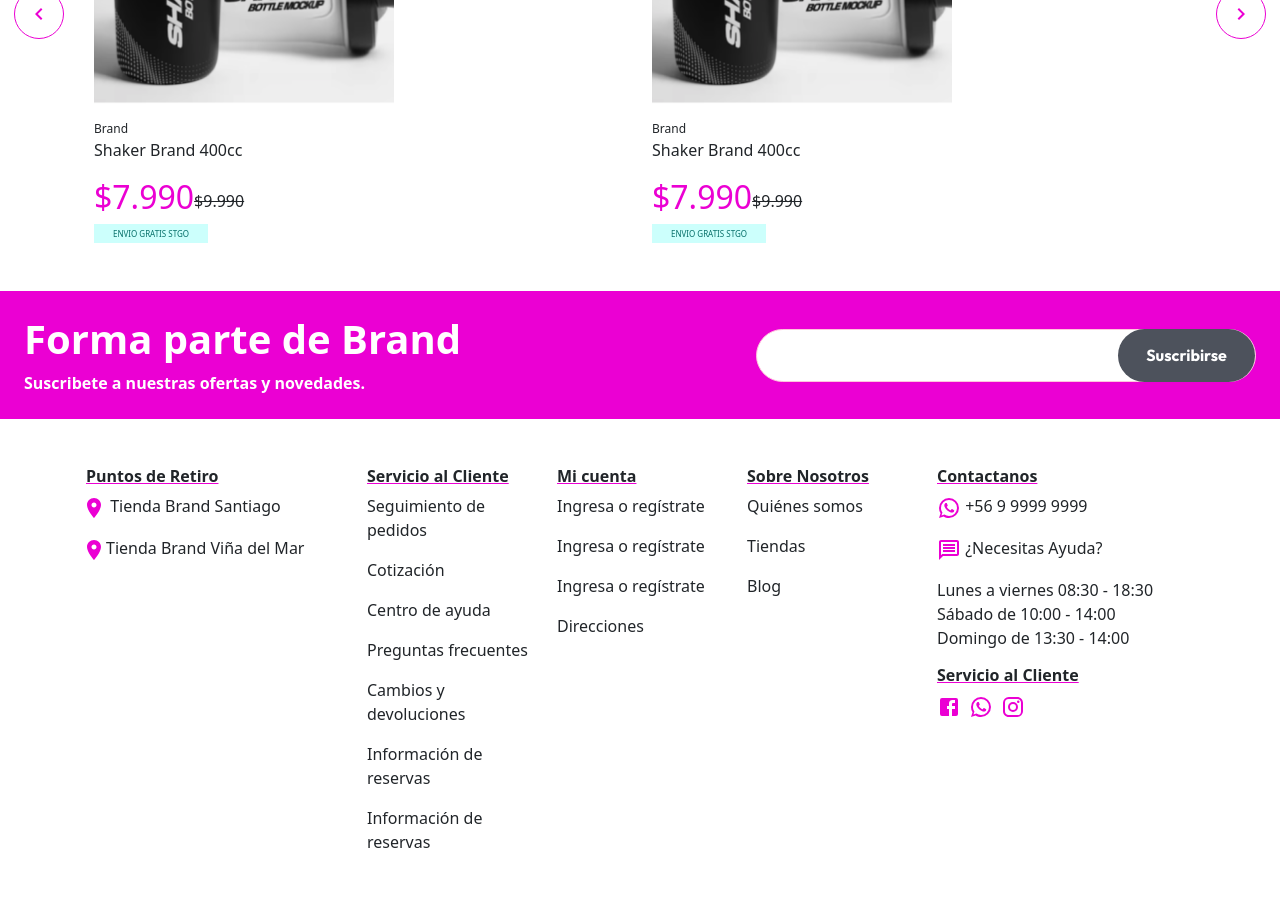
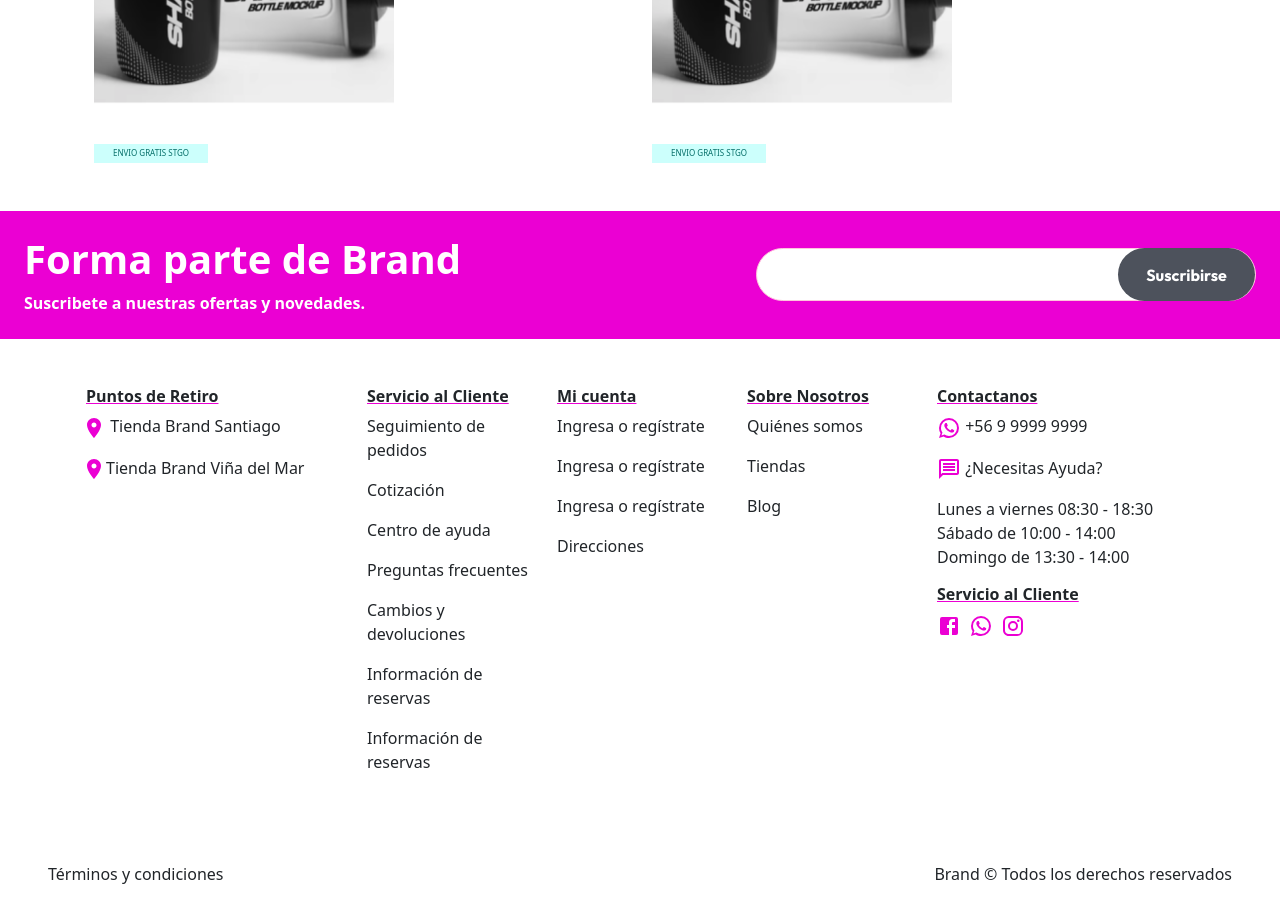
Before and after one commit to manolos05/pt-frontend-bettercommerce, a React (Vite) app: page / in a window 1280 px wide. Shown: the part 1380-2297 px from the top of the page. Built offline with nearby package versions, Linux system fonts and the light colour scheme; no server answers.

Commit message:
iniciando fecth productos

```diff
--- a/src/componentes/carousel/ProductCard.jsx
+++ b/src/componentes/carousel/ProductCard.jsx
@@ -1,23 +1,23 @@
 import img from './carouselImg.png';
 import '../../style/product-card.css';
 
-export const ProductCard = () => {
+export const ProductCard = ({brand, product_name,  price, discount}) => {
   return (
     <div className='card text-start border-0'>
       {' '}
       <img src={img} alt='' />
       <small style={{ fontSize: '12px' }} className='mt-3 fw-light'>
-        Brand
+        {brand}
       </small>
-      <p>Shaker Brand 400cc</p>
+      <p>{product_name}</p>
       <div
         style={{
           display: 'flex',
           alignItems: 'center',
         }}
       >
-        <h2 className='d-inline text-main-color mr-1'>$7.990</h2>{' '}
-        <span className='text-decoration-line-through '>$9.990</span>
+        <h2 className='d-inline text-main-color mr-1'>{discount}</h2>{' '}
+        <span className='text-decoration-line-through '>{price}</span>
       </div>
       <div className='free-shiping '>ENVIO GRATIS STGO</div>
     </div>
```
